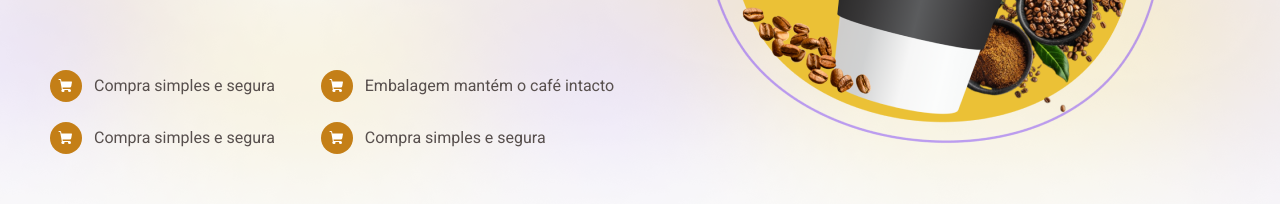
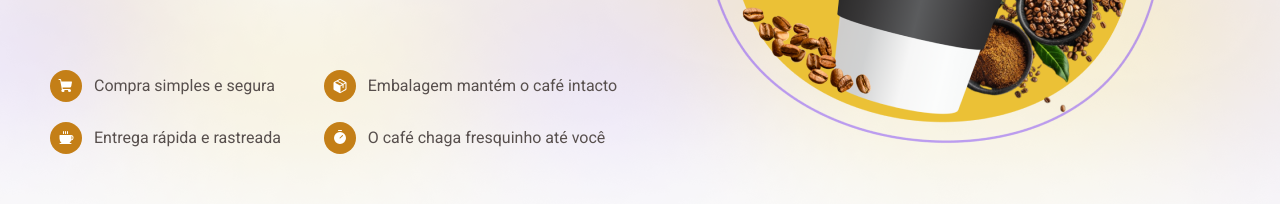
Before and after one commit to marcotulioteles/coffee-delivery-ignite, a React (Vite) app: page / in a window 1280 px wide. Shown: the part 405-609 px from the top of the page. Built offline with nearby package versions, Linux system fonts and the light colour scheme.

Commit message:
feat: create constant to list all text details in home page

```diff
--- a/src/pages/Home/index.tsx
+++ b/src/pages/Home/index.tsx
@@ -1,5 +1,6 @@
 import { ShoppingCart } from "phosphor-react";
 import { CoffeeCupImageContainer, ContentPage, PresentationContainer, PresentationDetailBoxCircle, PresentationDetailBoxText, PresentationDetailItemContainer, PresentationSubtitle, PresentationText, PresentationTextDetailsContainer, PresentationTextTitle, PresentationTitleWrapper } from "./styles";
+import { textDetails } from "./text-details";
 
 export function Home() {
   return (
@@ -16,41 +17,16 @@ export function Home() {
           </PresentationTitleWrapper>
           <PresentationTextDetailsContainer>
 
-            <PresentationDetailItemContainer>
+            { textDetails.map(detail => (
+              <PresentationDetailItemContainer>
               <PresentationDetailBoxCircle>
-                <ShoppingCart size={16} color='#FFFFFF' weight="fill"/>
+                { detail.icon }
               </PresentationDetailBoxCircle>
                 <PresentationDetailBoxText>
-                  Compra simples e segura
+                  { detail.text }
                 </PresentationDetailBoxText>
             </PresentationDetailItemContainer>
-
-            <PresentationDetailItemContainer>
-              <PresentationDetailBoxCircle>
-                <ShoppingCart size={16} color='#FFFFFF' weight="fill"/>
-              </PresentationDetailBoxCircle>
-                <PresentationDetailBoxText>
-                Embalagem mantém o café intacto
-                </PresentationDetailBoxText>
-            </PresentationDetailItemContainer>
-
-            <PresentationDetailItemContainer>
-              <PresentationDetailBoxCircle>
-                <ShoppingCart size={16} color='#FFFFFF' weight="fill"/>
-              </PresentationDetailBoxCircle>
-                <PresentationDetailBoxText>
-                  Compra simples e segura
-                </PresentationDetailBoxText>
-            </PresentationDetailItemContainer>
-
-            <PresentationDetailItemContainer>
-              <PresentationDetailBoxCircle>
-                <ShoppingCart size={16} color='#FFFFFF' weight="fill"/>
-              </PresentationDetailBoxCircle>
-                <PresentationDetailBoxText>
-                  Compra simples e segura
-                </PresentationDetailBoxText>
-            </PresentationDetailItemContainer>
+            )) }
 
           </PresentationTextDetailsContainer>
         </PresentationText>
--- /dev/null
+++ b/src/pages/Home/text-details.tsx
@@ -0,0 +1,25 @@
+import { ShoppingCart, Package, Coffee, Timer } from 'phosphor-react';
+import { defaultTheme } from '../../styles/themes/default';
+
+export const textDetails = [
+  {
+    text: 'Compra simples e segura',
+    icon: <ShoppingCart size={16} color='#FFFFFF' weight="fill" />,
+    color: defaultTheme['yellow-dark']
+  },
+  {
+    text: 'Embalagem mantém o café intacto',
+    icon: <Package size={16} color='#FFFFFF' weight="fill" />,
+    color: defaultTheme['base-text']
+  },
+  {
+    text: 'Entrega rápida e rastreada',
+    icon: <Coffee size={16} color='#FFFFFF' weight="fill" />,
+    color: defaultTheme['yellow']
+  },
+  {
+    text: 'O café chaga fresquinho até você',
+    icon: <Timer size={16} color='#FFFFFF' weight="fill" />,
+    color: defaultTheme['purple']
+  },
+]
```
